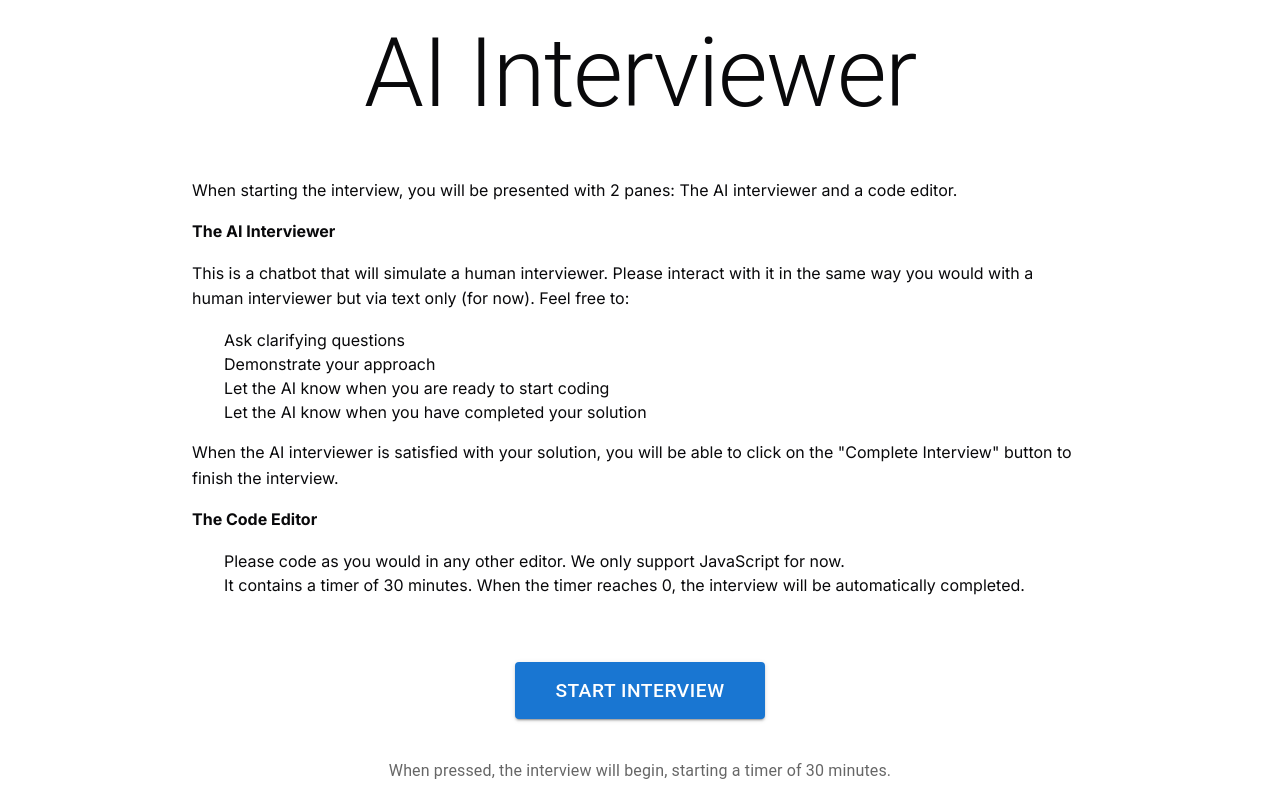
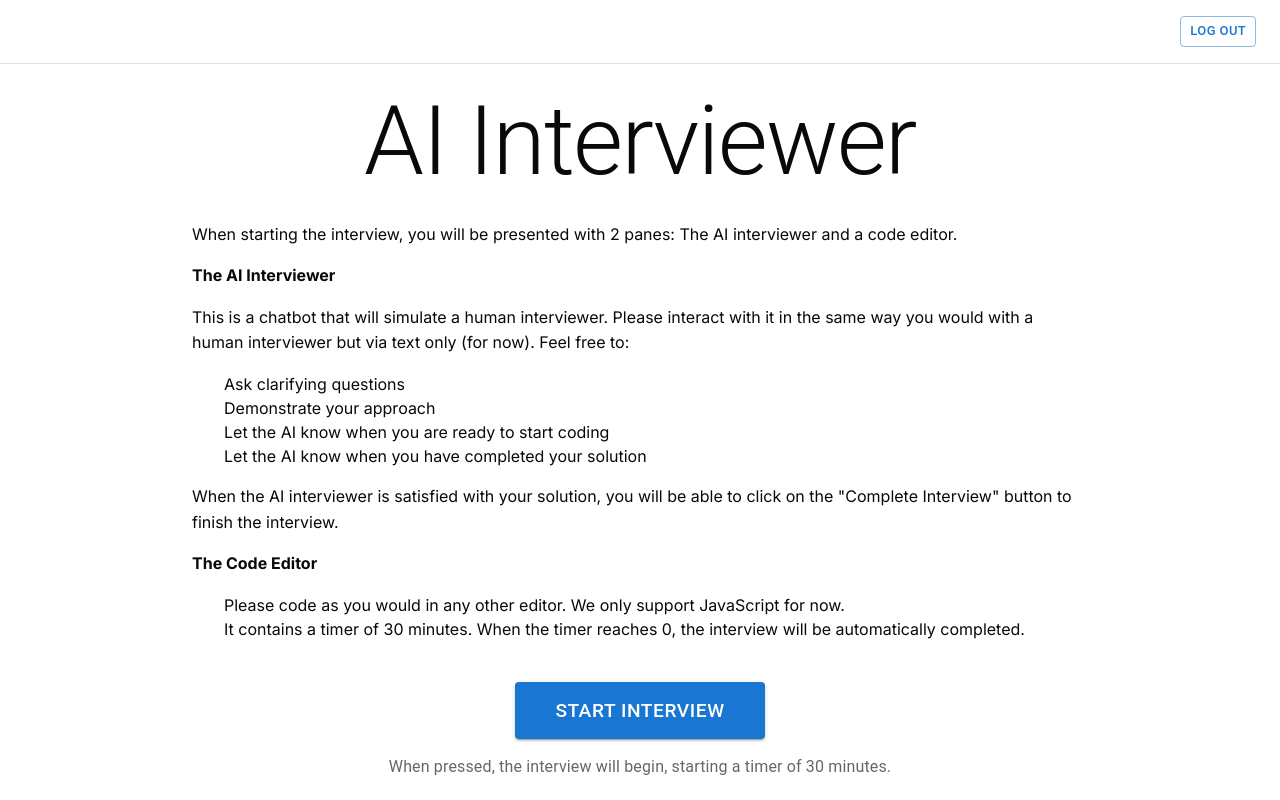
Before and after one commit to gabrielchuv/ai-interviewer, a Next.js app: page /instructions in a window 1280 px wide. Built offline with nearby package versions, Linux system fonts and the light colour scheme; no server answers; sample sign-in values are in the browser's storage.

Commit message:
Add header that allows users to log out

```diff
--- /dev/null
+++ b/app/components/Header.tsx
@@ -0,0 +1,48 @@
+'use client'
+
+import { Box, Button } from '@mui/material'
+import { signOut } from 'firebase/auth'
+import { auth } from '../../firebaseConfig'
+import { useRouter } from 'next/navigation'
+
+export default function Header() {
+  const router = useRouter()
+
+  const handleLogout = async () => {
+    try {
+      await signOut(auth)
+      router.push('/signin')
+    } catch (error) {
+      console.error('Error signing out:', error)
+    }
+  }
+
+  return (
+    <Box
+      component="header"
+      sx={{
+        position: 'fixed',
+        top: 0,
+        left: 0,
+        right: 0,
+        height: '64px',
+        display: 'flex',
+        alignItems: 'center',
+        justifyContent: 'flex-end',
+        padding: '0 24px',
+        backgroundColor: 'background.paper',
+        borderBottom: '1px solid',
+        borderColor: 'divider',
+        zIndex: 1100,
+      }}
+    >
+      <Button
+        onClick={handleLogout}
+        variant="outlined"
+        size="small"
+      >
+        Log out
+      </Button>
+    </Box>
+  )
+}
--- a/app/feedback/page.tsx
+++ b/app/feedback/page.tsx
@@ -5,6 +5,7 @@ import { Box, Typography, Grid, Paper, CircularProgress } from '@mui/material';
 import { getFeedback } from '../services/feedback';
 import ReactMarkdown from 'react-markdown';
 import ProtectedRoute from '../components/ProtectedRoute'
+import Header from '../components/Header'
 
 interface FeedbackSection {
   rating: number;
@@ -53,7 +54,9 @@ export default function FeedbackPage() {
 
   return (
     <ProtectedRoute>
-      <Box sx={{ p: 4, height: '100vh', overflow: 'auto' }}>
+      <Box sx={{ minHeight: '100vh' }}>
+        <Header />
+        <Box sx={{ p: 4, pt: '88px' }}>
           <Typography variant="h4" sx={{ mb: 4 }}>
             Interview Feedback
           </Typography>
@@ -128,6 +131,7 @@ export default function FeedbackPage() {
             </Grid>
           </Grid>
         </Box>
+      </Box>
     </ProtectedRoute>
   );
 }
--- a/app/instructions/page.tsx
+++ b/app/instructions/page.tsx
@@ -4,6 +4,7 @@ import { Box, Button, Typography } from "@mui/material";
 import Link from "next/link";
 import ReactMarkdown from 'react-markdown';
 import ProtectedRoute from '../components/ProtectedRoute'
+import Header from '../components/Header'
 
 const welcomeText = `
 When starting the interview, you will be presented with 2 panes: The AI interviewer and a code editor.
@@ -26,19 +27,14 @@ When the AI interviewer is satisfied with your solution, you will be able to cli
 export default function InstructionsPage() {
   return (
     <ProtectedRoute>
-      <Box
-        display="flex"
-        flexDirection="column"
-        alignItems="center"
-        justifyContent="center"
-        sx={{ height: "100vh", gap: 3 }}
-      >
+      <Box sx={{ minHeight: "100vh" }}>
+        <Header />
         <Box
           display="flex"
           flexDirection="column"
           alignItems="center"
           justifyContent="center"
-          sx={{ height: "100vh", gap: 3 }}
+          sx={{ minHeight: "100vh", pt: "64px" }}
         >
           <Typography variant="h1">AI Interviewer</Typography>
           <Box
--- a/app/interview/page.tsx
+++ b/app/interview/page.tsx
@@ -10,6 +10,7 @@ import { sendMessage, deduceCustomerIntent } from "../services/chat";
 import { useRouter } from "next/navigation";
 import { questionBank } from "../data/questionBank";
 import ProtectedRoute from '../components/ProtectedRoute'
+import Header from '../components/Header'
 
 export interface Message {
   role: "user" | "ai";
@@ -139,7 +140,9 @@ export default function InterviewPage() {
 
   return (
     <ProtectedRoute>
-      <Box position="relative" sx={{ height: "100vh" }}>
+      <Box sx={{ height: "100vh", display: 'flex', flexDirection: 'column' }}>
+        <Header />
+        <Box sx={{ flex: 1, position: "relative", mt: "64px" }}>
           <Timer onTimeUp={handleTimeUp} />
           <Box display="flex" sx={{ height: "100%" }}>
             <ChatWindow
@@ -164,6 +167,7 @@ export default function InterviewPage() {
             </Box>
           </Box>
         </Box>
+      </Box>
     </ProtectedRoute>
   );
 }
```
Lines whose indentation alone changed are shown as unchanged.
